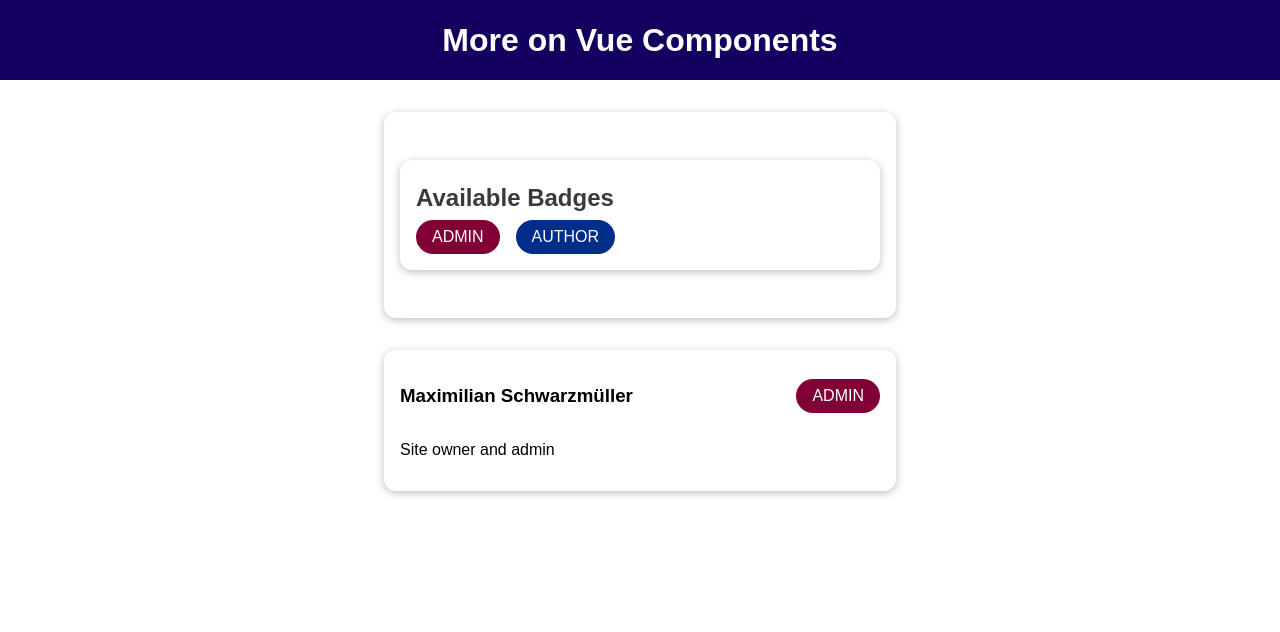
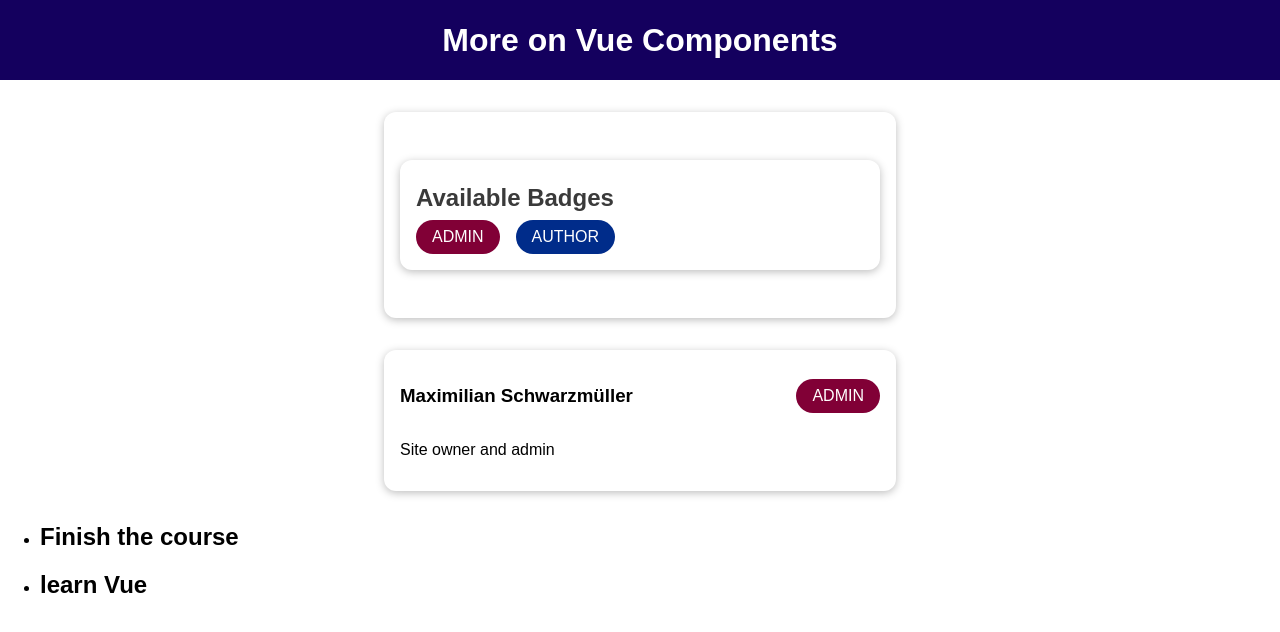
Before and after one commit to JuliaDudkina/Vue, a Vue app: page / in a window 1280 px wide. Shown: the top 632 px of the page. Built offline with nearby package versions, Linux system fonts and the light colour scheme.

Commit message:
using scoped slots

```diff
--- a/src/App.vue
+++ b/src/App.vue
@@ -8,6 +8,14 @@
       :info-text="activeUser.description"
       :role="activeUser.role"
     ></user-info>
+<!--    <course-goals>-->
+<!--      <template #default="slotProps">-->
+<!--        <h2>{{ slotProps.item }}</h2>-->
+<!--      </template>-->
+<!--    </course-goals>-->
+    <course-goals #default="slotProps">
+        <h2>{{ slotProps.item }}</h2>
+    </course-goals>
   </div>
 </template>
 
@@ -16,6 +24,7 @@
 import TheHeader from './components/TheHeader.vue';
 import BadgeList from './components/BadgeList.vue';
 import UserInfo from './components/UserInfo.vue';
+import CourseGoals from "./components/CourseGoals";
 
 export default {
   components:{
@@ -23,6 +32,7 @@
     TheHeader,
     BadgeList,
     UserInfo,
+    CourseGoals,
   },
   data() {
     return {
--- /dev/null
+++ b/src/components/CourseGoals.vue
@@ -0,0 +1,22 @@
+<template>
+  <ul >
+    <li v-for="goal in this.goals" :key="goal">
+      <slot :item="goal"></slot>
+    </li>
+  </ul>
+</template>
+
+<script>
+export default {
+  name: "CourseGoals",
+  data(){
+    return {
+      goals: ['Finish the course', 'learn Vue']
+    }
+  }
+}
+</script>
+
+<style scoped>
+
+</style>
```
